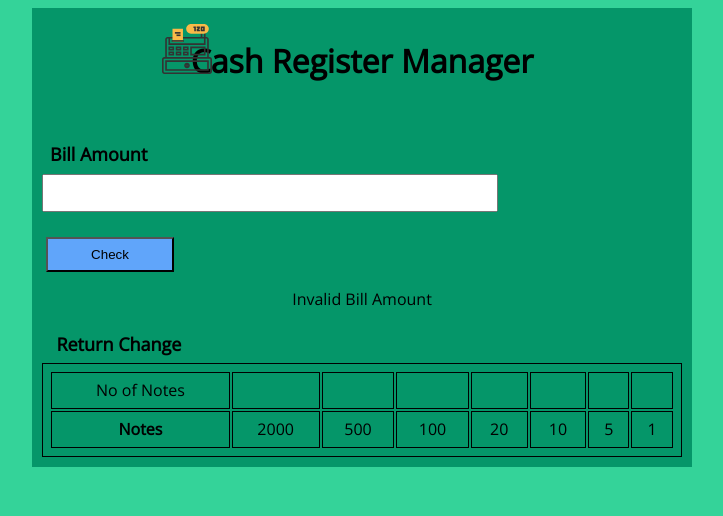
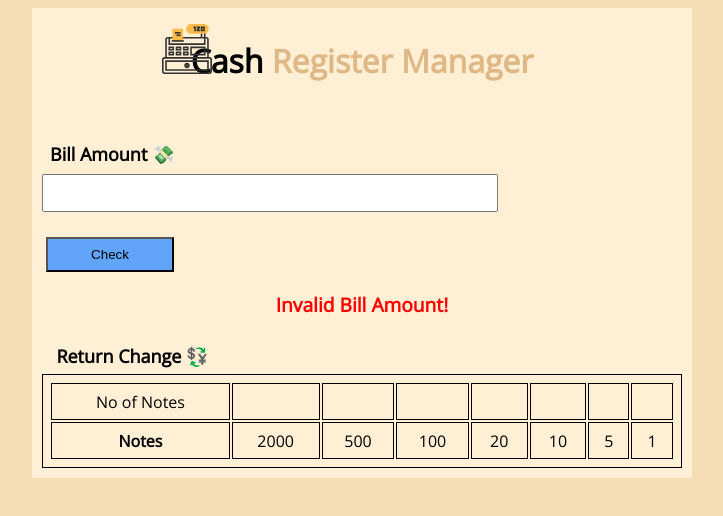
Before and after one commit to Ranjeetk489/Cash-Register, a plain HTML site: page index.html in a window 1280 px wide. Both pictures are taken after a click on the button "Check". Shown: the whole page, without its empty margins (278-1001 px from the left). Drawn offline with nearby package versions, Linux system fonts and the light colour scheme.

Commit message:
changed styling

```diff
--- a/index.html
+++ b/index.html
@@ -11,20 +11,20 @@
 <body class = "body">
     <div class = "container">
     <img src="cashRegister.svg" alt = "Cash Register" id = "image" />
-    <h1 class = "heading"> Cash Register Manager</h1>
+    <h1 class = "heading"> Cash <span id="register"> Register Manager</span></h1>
     <div class = "space"></div>
-        <label for="bill-amount" id = "label">Bill Amount</label>
+        <label for="bill-amount" id = "label">Bill Amount 💸</label>
         <input type="text" id="bill-amount" />
         <div id = "cash-Given">
             <div class = "space"></div>
-        <label for="cash-taken" id = "cash-taken">Cash Given</label>
+        <label for="cash-taken" id = "cash-taken">Cash Given 💳</label>
         <input type="text" id="cash-give" />
         </div>
         <button id="checkButton" >Check</button>
         <p id="message"></p>
         <table class = "change-table">
             <caption id = "capt">
-                Return Change
+                Return Change 💱
                 </caption>
 
             </div>
--- a/index.js
+++ b/index.js
@@ -11,20 +11,22 @@ const availableNotes = [2000, 500, 100, 20, 10,5,1];
 document.getElementById("bill-amount").addEventListener("change",showCashGiven);
 checkButton.addEventListener("click" ,function validateCashAmount(){
     hideMessage();
-    if(billAmt.value > 0){
+    if(billAmt.value > 0 && cashGiven.value>0){
         if(cashGiven.value >= billAmt.value){
             var amountToBeReturned = cashGiven.value - billAmt.value;
             calculateChange(amountToBeReturned);
-            capt.innerText = "Return Amount  = " + amountToBeReturned;
-        } else {
-            showMessage("The cash provided should be atleast be equal to the bill");
+            capt.innerText = "Return Amount 💱 = " + amountToBeReturned;
+        } else if(cashGiven.value <= billAmt.value) {
+
+            showMessage("The provided cash should be atleast equal to the bill!");
         }
     } else{
-        showMessage("Invalid Bill Amount");
-}
+        showMessage("Invalid Bill Amount!");
+        }
 });
 function showMessage(msg){
     message.style.display = "block";
+    message.style.color = "red";
     message.innerText = msg;
 }
 function hideMessage(){
@@ -39,7 +41,10 @@ function calculateChange(amountToBeReturned) {
     }
 }
 function showCashGiven(){
+
     cash.style.display = "block";
+
+
 }
 // applying the same function with if-else in place of foor loop;
     // var twoK = Math.trunc(amountToBeReturned / 2000);
--- a/main.css
+++ b/main.css
@@ -1,6 +1,7 @@
 @import url('https://fonts.googleapis.com/css2?family=Open+Sans&display=swap');
 .body{
-    background-color: #34D399;
+    background-color: #f5deb3
+    ;
     font-family: 'Open Sans', sans-serif;
 }
 .container{
@@ -10,7 +11,7 @@
     text-align: center;
     max-width: 1000px;
     margin: auto;
-    background-color: #059669;
+    background-color: #ffefd5;
     padding: 10px;
 }
 #cash-taken{
@@ -64,3 +65,10 @@ th,td,table{
     left:440px;
     max-width: 50px;
 }
+#register{
+    color:burlywood;
+}
+#message{
+    font-size: larger;
+    font-weight: bold;
+}
```
